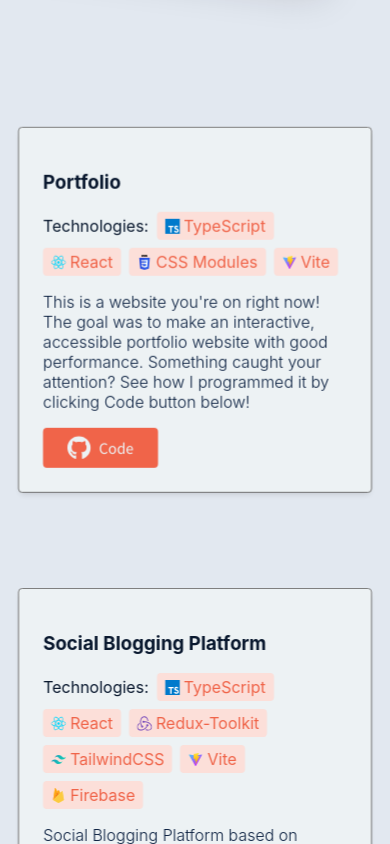
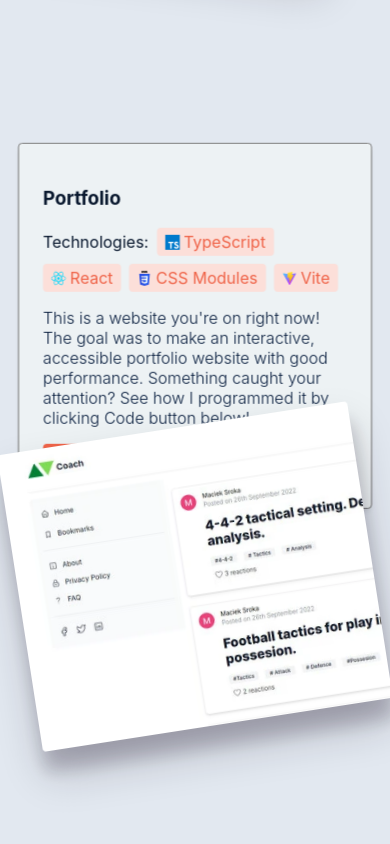
Before and after one commit to husky93/portfolio, a React (Vite) app: page / in a window 390 px wide. Shown: the part 3600-4444 px from the top of the page. Built offline with nearby package versions, Linux system fonts and the light colour scheme; a web font is replaced by a local one.

Commit message:
Fix Portfolio section responsiveness

```diff
--- a/src/assets/styles/globals.css
+++ b/src/assets/styles/globals.css
@@ -1,8 +1,4 @@
 :root {
-  --screen-sm: 595px;
-  --screen-md: 768px;
-  --screen-lg: 889px;
-  --screen-xl: 1200px;
   --box-shadow-sm: rgba(0, 0, 0, 0.1) 0px 4px 6px -1px, rgba(0, 0, 0, 0.06) 0px 2px 4px -1px;
   --box-shadow-lg: 0 24px 43px rgb(25 17 34 / 20%), 0 20px 17px rgb(25 17 34 / 20%);
   --border-radius: 0.25rem;
--- a/src/assets/styles/portfolio/Portfolio.module.css
+++ b/src/assets/styles/portfolio/Portfolio.module.css
@@ -41,7 +41,7 @@
   width: 100%;
   height: 100px;
   position: absolute;
-  bottom: -100px;
+  bottom: -99px;
   left: 0;
 }
 
--- a/src/assets/styles/portfolio/Project.module.css
+++ b/src/assets/styles/portfolio/Project.module.css
@@ -3,7 +3,7 @@
   flex-direction: column;
   align-items: center;
   justify-content: center;
-  gap: 32px;
+  gap: 48px;
 }
 
 .image {
@@ -25,6 +25,11 @@
   background-color: var(--color-bg);
   border: 1px var(--color-dark) solid;
   border-radius: var(--border-radius);
+  order: 2;
+}
+
+.left.image, .right.image {
+  order: 1;
 }
 
 .left, .right {
@@ -47,8 +52,16 @@
   opacity: 1;
 }
 
-@media screen and (min-width: 768px) {
+@media screen and (min-width: 889px) {
   .container {
     flex-direction: row;
   }
+
+  .left.image, .right.image {
+    order: unset;
+  }
+
+  .left:not(.image), .right:not(.image) {
+    order: unset;
+  }
 }
```
